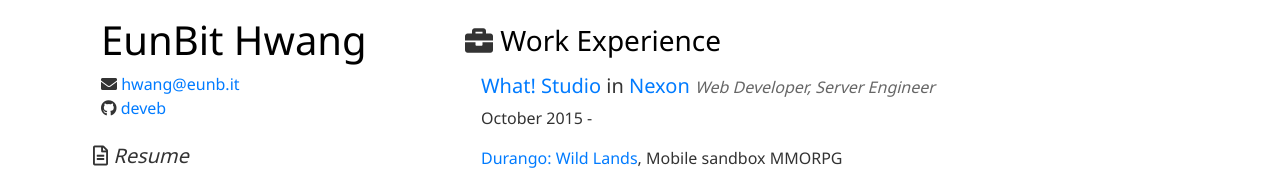
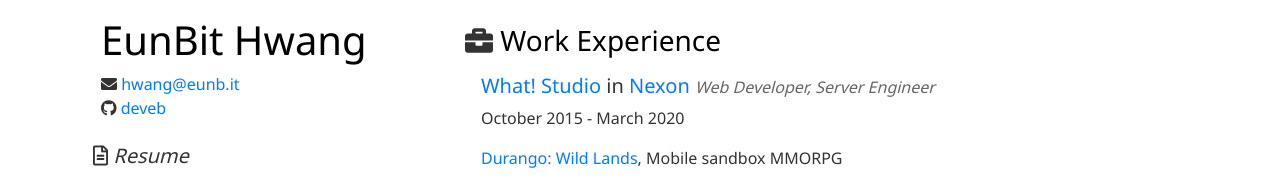
Before and after one commit to deveb/hwang.eunb.it, a plain HTML site: page index.html in a window 1280 px wide. Shown: the top 179 px of the page. Drawn offline with nearby package versions, Linux system fonts and the light colour scheme.

Commit message:
Changes in career status

```diff
--- a/index.html
+++ b/index.html
@@ -61,7 +61,7 @@
           <h3 id="work-experience" class="pb-2"><i class="fas fa-briefcase"></i> <a href="#work-experience">Work Experience</a></h3>
           <div class="content px-3">
             <h5 class="content-title"><a href="https://what.studio" target="_blank">What! Studio</a> in <a href="https://www.nexon.com" target="_blank">Nexon</a> <small class='font-italic'>Web Developer, Server Engineer</small></h5>
-            <p>October 2015 -</p>
+            <p>October 2015 - March 2020</p>
             <ul class="list-unstyled">
               <li><a href="https://durango.nexon.com/" target="_blank">Durango: Wild Lands</a>, Mobile sandbox MMORPG</li>
             </ul>
```
